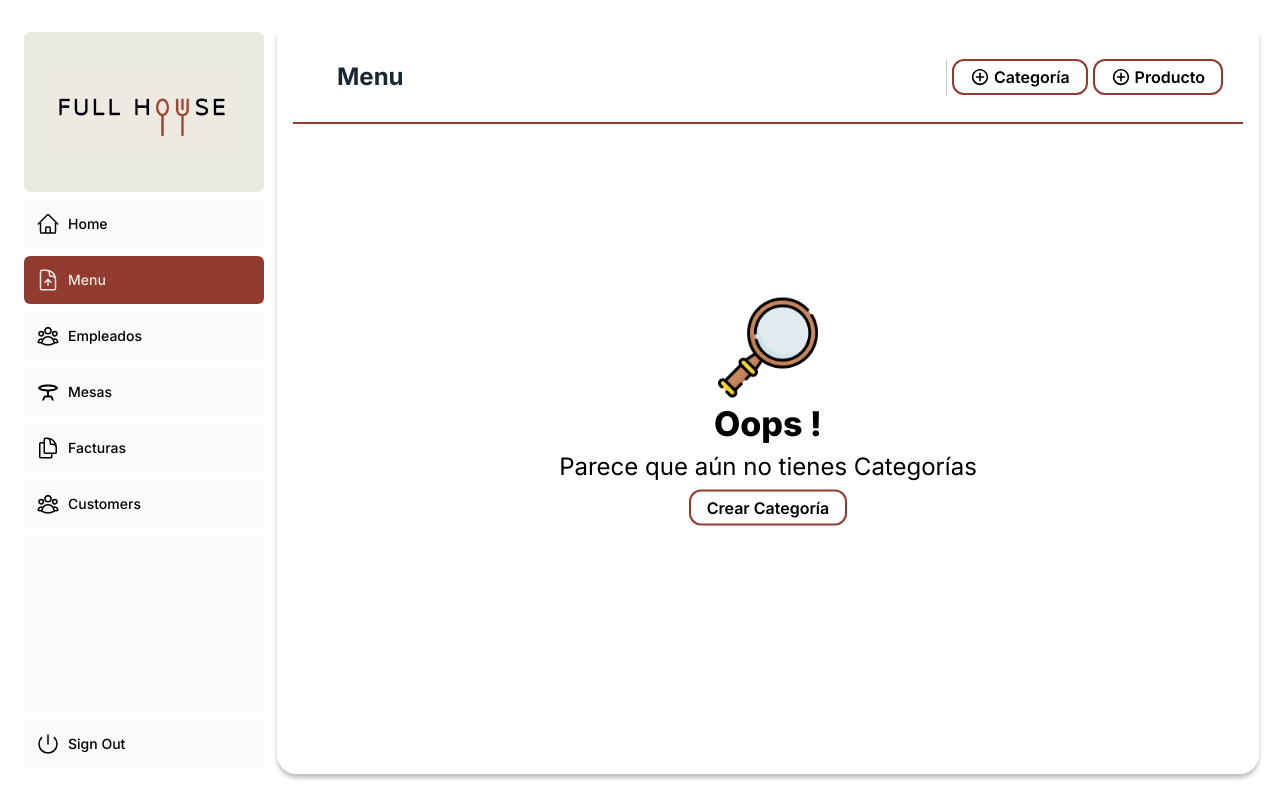
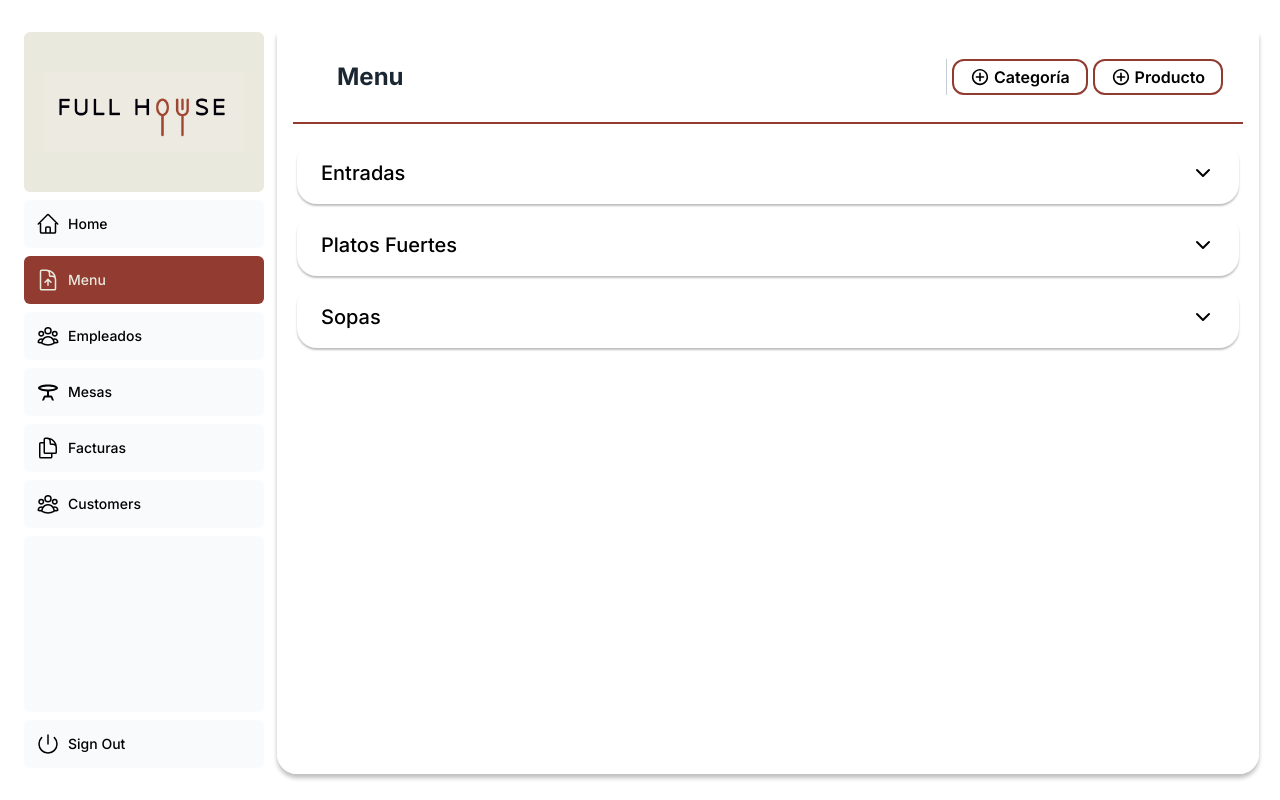
Before and after one commit to Jesuscrist420/Full-House-Frontend, a Next.js app: page /dashboard/menu in a window 1280 px wide. Shown: the top 800 px of the page. Built offline with nearby package versions, Linux system fonts and the light colour scheme; a web font is replaced by a local one.

Commit message:
Creating Accordion and fixingsome things

```diff
--- a/src/app/components/atoms/emptyPage/EmptyPage.module.scss
+++ b/src/app/components/atoms/emptyPage/EmptyPage.module.scss
@@ -7,6 +7,10 @@
     left: 50%;
     top: 40%;
     transform: translate(-50%, -50%);
+}
+
+.hidden{
+    display: none;
 }
 
 .alert{
--- a/src/app/components/atoms/emptyPage/EmptyPage.tsx
+++ b/src/app/components/atoms/emptyPage/EmptyPage.tsx
@@ -5,11 +5,14 @@
 type menuEmptyProps = {
     handleClick: () => void,
     emptyPage: string,
+    categoriesList: {}[],
 }
 
-const EmptyPage = ({ handleClick, emptyPage }: menuEmptyProps) => {
+const EmptyPage = ({ handleClick, emptyPage, categoriesList }: menuEmptyProps) => {
 
-    const containerStyles = classNames(styles.container, 'mt-16 sm:mt-16 md:mt-0')
+    const containerStyles = classNames(styles.container, 'mt-16 sm:mt-16 md:mt-0', {
+        [styles.hidden]: categoriesList !== null,
+    })
 
     return (
         <div className={containerStyles}>
--- a/src/app/components/molecules/addCategoryForm/AddCategoryForm.tsx
+++ b/src/app/components/molecules/addCategoryForm/AddCategoryForm.tsx
@@ -6,16 +6,15 @@
 import Swal from 'sweetalert2';
 
 type addCategoryFormProps = {
-    setAddCategoryIsOpen: (val: boolean) => void
+    setAddCategoryIsOpen: (val: boolean) => void,
+    categoriesList: {}[],
 }
-
-const AddCategoryForm = ({setAddCategoryIsOpen}: addCategoryFormProps) => {
 
 const Toast = Swal.mixin({
     toast: true,
     position: 'top-end',
     showConfirmButton: false,
-        timer: 1500,
+    timer: 1000,
     timerProgressBar: true,
     didOpen: (toast) => {
         toast.addEventListener('mouseenter', Swal.stopTimer)
@@ -23,16 +22,27 @@
     }
 })
 
+const AddCategoryForm = ({setAddCategoryIsOpen, categoriesList}: addCategoryFormProps) => {
+
     const [categoryName, setCategoryName] = useState('');
 
     const handleAddCategorySubmit = async (event: React.FormEvent<HTMLFormElement>): Promise<void> => {
         event.preventDefault();
         // const res = await addCategory(categoryName);
+        categoriesList.push(
+            {
+                id: "656393458e0bb84c89a01fcg",
+                name: categoryName,
+                userId: "653c0608195e0930f96230f7",
+                createdAt: "2023-11-26T18:49:41.082Z",
+                updatedAt: "2023-11-26T18:49:41.082Z"
+            },
+        )
         let data;
 
-        /* if (res.status !== 500) {
-            data = await res.json()
-            if (!res.ok) {
+        if ( /* res.status !== 500 */ true ) {
+            // data = await res.json()
+            if ( /* !res.ok */ false) {
                 void Swal.fire({
                     icon: 'error',
                     title: 'Oops...',
@@ -43,7 +53,7 @@
             data = {
                 error: 'Category Already Exists'
             }
-            if (!res.ok) {
+            if (/* !res.ok */ false) {
                 void Swal.fire({
                     icon: 'error',
                     title: 'Oops...',
@@ -52,14 +62,14 @@
             }
         }
 
-        if ((res).ok) {
+        if (/* (res).ok */ true) {
             void Toast.fire({
                 icon: 'success',
                 title: 'Category created successfully'
             })
             setCategoryName('');
             setAddCategoryIsOpen(false);
-        } */
+        }
     };
 
     return (
--- /dev/null
+++ b/src/app/components/organisms/categoriesAccordion/CategoriesAccordion.module.scss
@@ -0,0 +1,11 @@
+.accordionItem{
+    border-radius: 20px 20px;
+    box-shadow: 0 2px 2px rgba(0, 0, 0, 0.2509803922);
+    padding: 0 1.5rem;
+    margin: 10px 0px;
+    font-size: 20px;
+}
+
+.accordionItem:hover{
+    background-color: rgb(234, 233, 222, 0.3);
+}
--- /dev/null
+++ b/src/app/components/organisms/categoriesAccordion/CategoriesAccordion.tsx
@@ -0,0 +1,31 @@
+import {
+    Accordion,
+    AccordionContent,
+    AccordionItem,
+    AccordionTrigger,
+} from "@/app/components/ui/accordion"
+
+import styles from "./CategoriesAccordion.module.scss";
+
+type categoriesAccordionProps = {
+    categoriesList: {}[],
+}
+
+const CategoriesAccordion = ({ categoriesList }: categoriesAccordionProps) => {
+    return (
+        <Accordion type="single" collapsible className="w-full flex-column px-1 py-2">
+            {categoriesList.map((category) => {
+                return (
+                    <AccordionItem className={styles.accordionItem} key={category.id} value={category.name}>
+                        <AccordionTrigger>{category.name}</AccordionTrigger>
+                        <AccordionContent>
+                            Productos categoria {category.name}
+                        </AccordionContent>
+                    </AccordionItem>
+                )
+            })}
+        </Accordion>
+    )
+}
+
+export default CategoriesAccordion;
--- /dev/null
+++ b/src/app/components/ui/accordion.tsx
@@ -0,0 +1,58 @@
+"use client"
+
+import * as React from "react"
+import * as AccordionPrimitive from "@radix-ui/react-accordion"
+import { ChevronDown } from "lucide-react"
+
+import { cn } from "@/app/lib/utils"
+
+const Accordion = AccordionPrimitive.Root
+
+const AccordionItem = React.forwardRef<
+  React.ElementRef<typeof AccordionPrimitive.Item>,
+  React.ComponentPropsWithoutRef<typeof AccordionPrimitive.Item>
+>(({ className, ...props }, ref) => (
+  <AccordionPrimitive.Item
+    ref={ref}
+    className={cn(className)}
+    {...props}
+  />
+))
+AccordionItem.displayName = "AccordionItem"
+
+const AccordionTrigger = React.forwardRef<
+  React.ElementRef<typeof AccordionPrimitive.Trigger>,
+  React.ComponentPropsWithoutRef<typeof AccordionPrimitive.Trigger>
+>(({ className, children, ...props }, ref) => (
+  <AccordionPrimitive.Header className="flex">
+    <AccordionPrimitive.Trigger
+      ref={ref}
+      className={cn(
+        "flex flex-1 items-center justify-between py-4 font-medium transition-all [&[data-state=open]>svg]:rotate-180",
+        className
+      )}
+      {...props}
+    >
+      {children}
+      <ChevronDown className="h-6 w-6 shrink-0 transition-transform duration-200" />
+    </AccordionPrimitive.Trigger>
+  </AccordionPrimitive.Header>
+))
+AccordionTrigger.displayName = AccordionPrimitive.Trigger.displayName
+
+const AccordionContent = React.forwardRef<
+  React.ElementRef<typeof AccordionPrimitive.Content>,
+  React.ComponentPropsWithoutRef<typeof AccordionPrimitive.Content>
+>(({ className, children, ...props }, ref) => (
+  <AccordionPrimitive.Content
+    ref={ref}
+    className="overflow-hidden text-sm transition-all data-[state=closed]:animate-accordion-up data-[state=open]:animate-accordion-down"
+    {...props}
+  >
+    <div className={cn("pb-4 pt-0", className)}>{children}</div>
+  </AccordionPrimitive.Content>
+))
+
+AccordionContent.displayName = AccordionPrimitive.Content.displayName
+
+export { Accordion, AccordionItem, AccordionTrigger, AccordionContent }
--- a/src/app/dashboard/menu/page.tsx
+++ b/src/app/dashboard/menu/page.tsx
@@ -5,33 +5,65 @@
 import CommonHeader from "@/app/components/atoms/commonHeader/CommonHeader";
 import EmptyPage from "@/app/components/atoms/emptyPage/EmptyPage";
 import RightBar from "@/app/components/atoms/rightBar/RightBar";
-import { useState } from "react";
+import { useEffect, useState } from "react";
+import CategoriesAccordion from "@/app/components/organisms/categoriesAccordion/CategoriesAccordion";
 
 const Page = () => {
 
-    const [categoriesList, setCategoriesList] = useState();
 
     const [addCategoryIsOpen, setAddCategoryIsOpen] = useState(false);
     const [addProductIsOpen, setAddProductIsOpen] = useState(false);
     const [editCategoryIsOpen, setEditCategoryIsOpen] = useState(false);
 
-    const handleAddCategory = (): void => {
+    // eslint-disable-next-line react-hooks/exhaustive-deps
+    const [categoriesList, setCategoriesList] = useState([
+        {
+            id: "656393458e0bb84c89a01fce",
+            name: "Entradas",
+            userId: "653c0608195e0930f96230f7",
+            createdAt: "2023-11-26T18:49:41.082Z",
+            updatedAt: "2023-11-26T18:49:41.082Z"
+        },
+        {
+            id: "656393458e0bb84c89a01fcf",
+            name: "Platos Fuertes",
+            userId: "653c0608195e0930f96230f7",
+            createdAt: "2023-11-26T18:49:41.082Z",
+            updatedAt: "2023-11-26T18:49:41.082Z"
+        },
+        {
+            id: "656393458e0bb84c89a01fcg",
+            name: "Sopas",
+            userId: "653c0608195e0930f96230f7",
+            createdAt: "2023-11-26T18:49:41.082Z",
+            updatedAt: "2023-11-26T18:49:41.082Z"
+        },
+    ]);
+
+    //setCategoriesList(categoriesListMock);
+    /* useEffect(() => {
+        // void fetchCategoriesData();
+    }, [addCategoryIsOpen, editCategoryIsOpen, addProductIsOpen, categoriesListMock]);
+    */
+
+    const handleOpenAddCategory = (): void => {
         setAddCategoryIsOpen(true);
     }
 
-    const handleAddProduct = (): void => {
+    const handleOpenAddProduct = (): void => {
         setAddProductIsOpen(true);
     }
+
 
     return (
         <>
             <CommonHeader title='Menu'>
-                <CommonHeaderButton text='Categoría' handleClick={handleAddCategory} />
-                <CommonHeaderButton text='Producto' handleClick={handleAddProduct} />
+                <CommonHeaderButton text='Categoría' handleClick={handleOpenAddCategory} />
+                <CommonHeaderButton text='Producto' handleClick={handleOpenAddProduct} />
             </CommonHeader>
-            <EmptyPage handleClick={handleAddCategory} emptyPage="Categorías" />
+            <EmptyPage handleClick={handleOpenAddCategory} emptyPage="Categorías" categoriesList={categoriesList} />
             <RightBar isOpen={addCategoryIsOpen} setIsOpen={setAddCategoryIsOpen} title='Añadir Categoría'>
-                <AddCategoryForm setAddCategoryIsOpen={setAddCategoryIsOpen} />
+                <AddCategoryForm setAddCategoryIsOpen={setAddCategoryIsOpen} /* Optional Remove later*/ categoriesList={categoriesList} />
             </RightBar>
             <RightBar isOpen={addProductIsOpen} setIsOpen={setAddProductIsOpen} title='Añadir Producto'>
                 {/* <ProductForm categoriesList={categoriesList} setAddProductIsOpen={setAddProductIsOpen} /> */}
@@ -39,6 +71,7 @@
             <RightBar isOpen={editCategoryIsOpen} setIsOpen={setEditCategoryIsOpen} title='Editar Categoría'>
                 {/* <EditCategoryPanel setAddCategoryIsOpen={setAddCategoryIsOpen} setEditCategoryIsOpen={setEditCategoryIsOpen} categoriesList={categoriesList} /> */}
             </RightBar>
+            <CategoriesAccordion categoriesList={categoriesList} />
         </>
     );
 }
```
Lines whose indentation alone changed are shown as unchanged.
